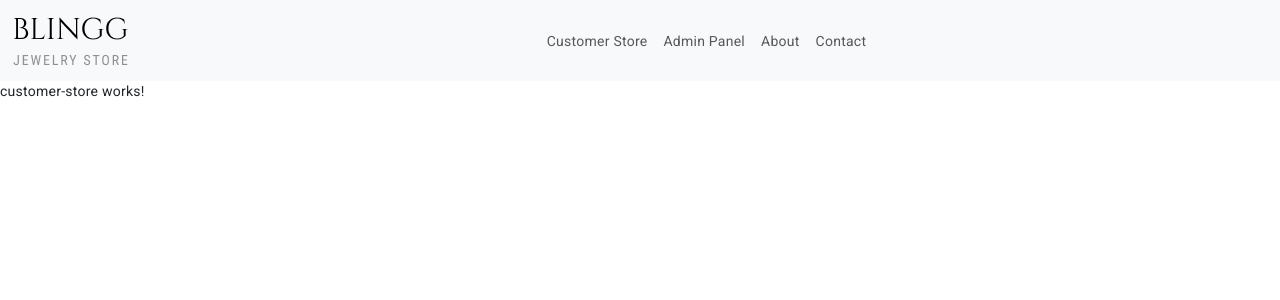
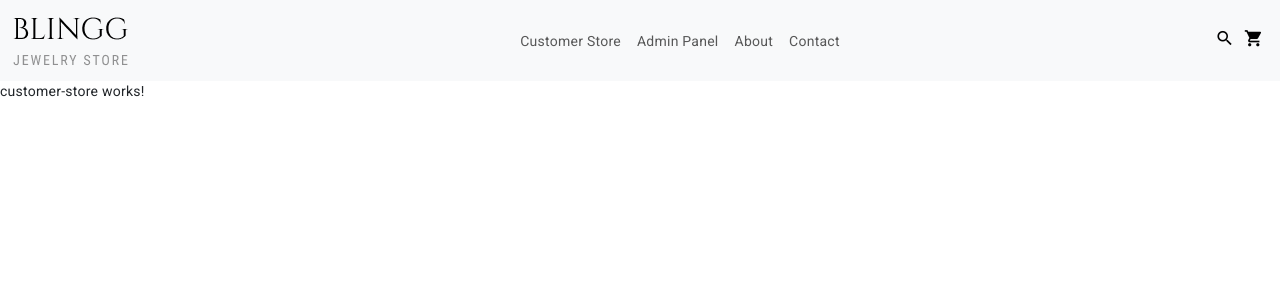
Before and after one commit to Rohitjangid17/blingg-jewellery-bigcat-theme, an Angular app: page / in a window 1280 px wide. Shown: the top 300 px of the page. Built offline with nearby package versions, Linux system fonts and the light colour scheme.

Commit message:
add shopping cart and search icon

```diff
--- a/src/app/layout/navbar/navbar.component.html
+++ b/src/app/layout/navbar/navbar.component.html
@@ -23,10 +23,10 @@
                     <a class="nav-link" routerLink="/contact">Contact</a>
                 </li>
             </ul>
-            <!-- <form class="d-flex" role="search">
-                <input class="form-control me-2" type="search" placeholder="Search" aria-label="Search">
-                <button class="btn btn-outline-success" type="submit">Search</button>
-            </form> -->
+            <div class="material-icon-container">
+                <mat-icon [ariaHidden]="false" class="matrial-icon">search</mat-icon>
+                <mat-icon [ariaHidden]="false" class="matrial-icon">shopping_cart</mat-icon>
+            </div>
         </div>
     </div>
 </nav>
--- a/src/app/layout/navbar/navbar.component.scss
+++ b/src/app/layout/navbar/navbar.component.scss
@@ -0,0 +1,9 @@
+.material-icon-container {
+    display: flex;
+    gap: 5px;
+}
+
+.material-icon-container .matrial-icon {
+    color: #000;
+    font-size: 19.5px;
+}
```
